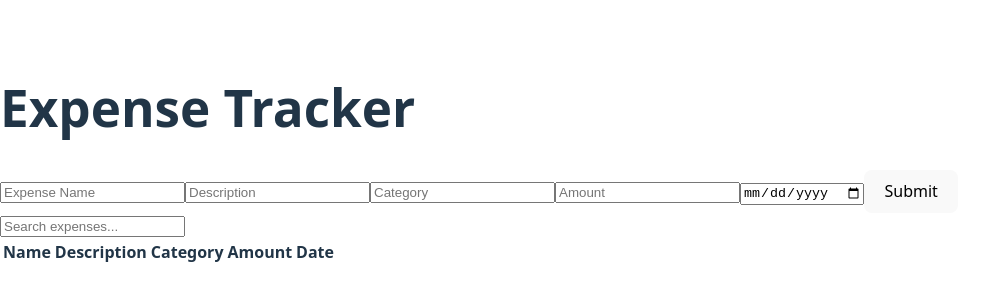
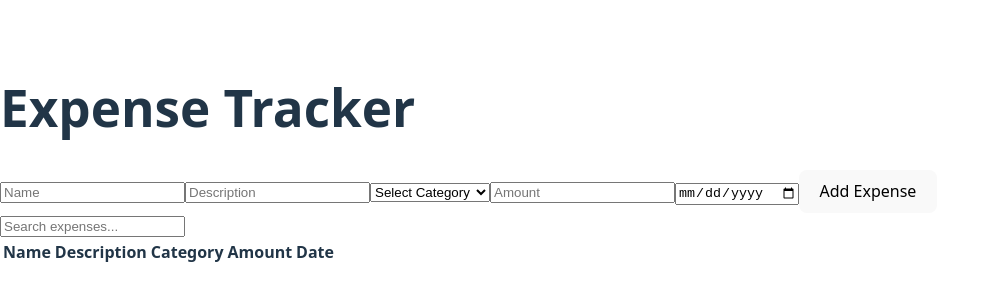
Before and after one commit to BILLADAMS-arch/expense-tracker, a React (Vite) app: page / in a window 1280 px wide. Shown: the part 244-544 px from the top of the page, without its empty margins (0-1001 px from the left). Built offline with nearby package versions, Linux system fonts and the light colour scheme.

Commit message:
update on expense form

```diff
--- a/src/components/Expenseform.jsx
+++ b/src/components/Expenseform.jsx
@@ -22,12 +22,19 @@ const ExpenseForm = ({ addExpense }) => {
 
   return (
     <form onSubmit={handleSubmit} className="form-container">
-      <input name="name" value={formData.name} onChange={handleChange} placeholder="Expense Name" className="form-input" />
+      <input name="name" value={formData.name} onChange={handleChange} placeholder="Name" className="form-input" />
       <input name="description" value={formData.description} onChange={handleChange} placeholder="Description" className="form-input" />
-      <input name="category" value={formData.category} onChange={handleChange} placeholder="Category" className="form-input" />
+      <select name="category" value={formData.category} onChange={handleChange} className="form-input">
+        <option value="">Select Category</option>
+        <option value="Groceries">Groceries</option>
+        <option value="Transport">Transport</option>
+        <option value="Entertainment">Entertainment</option>
+        <option value="Shopping">Shopping</option>
+        <option value="Bills and Utilities">Bills and Utilities</option>
+      </select>
       <input name="amount" value={formData.amount} onChange={handleChange} placeholder="Amount" type="number" className="form-input" />
       <input name="date" value={formData.date} onChange={handleChange} placeholder="Date" type="date" className="form-input" />
-      <button type="submit" className="form-button">Submit</button>
+      <button type="submit" className="form-button">Add Expense</button>
     </form>
   );
 };
```
